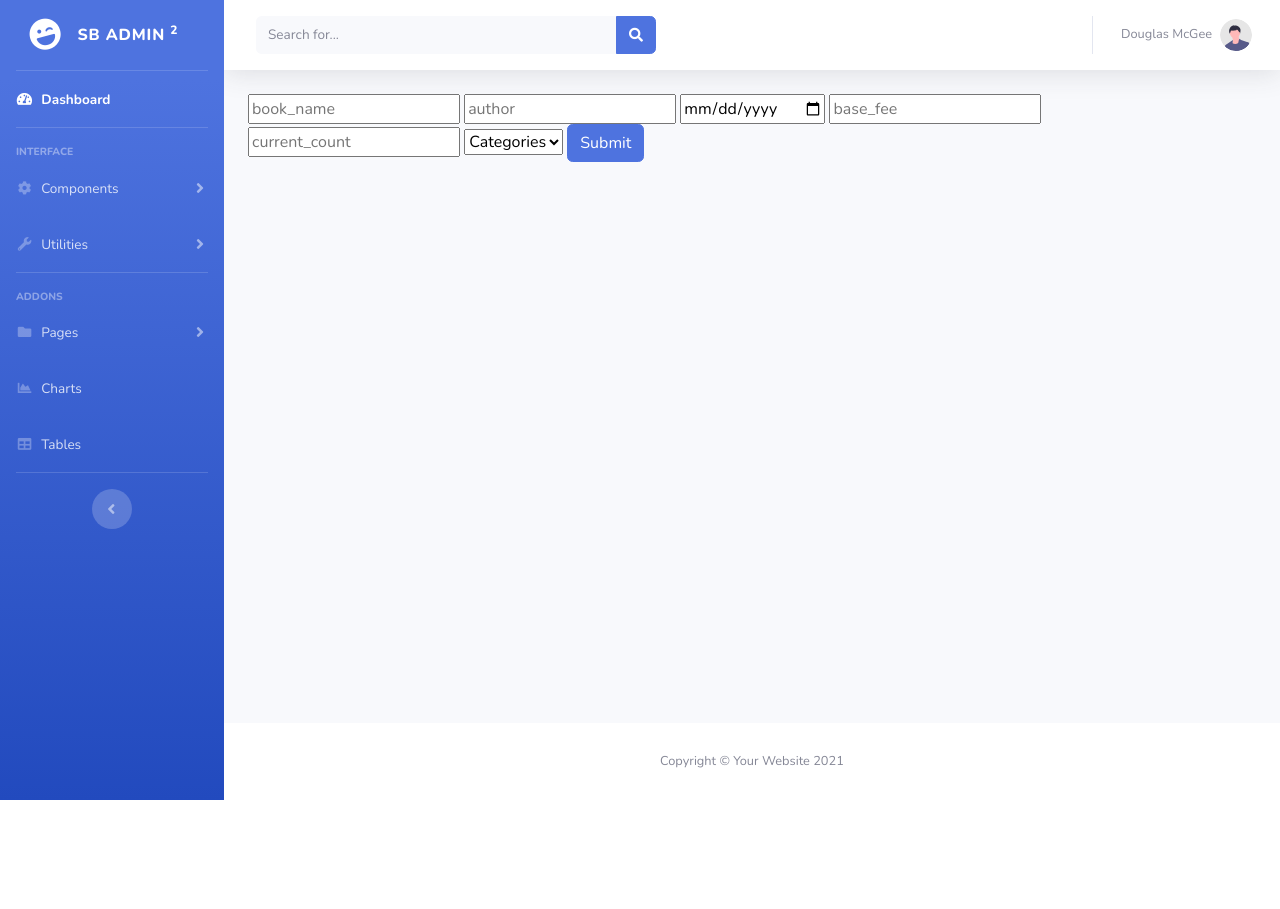
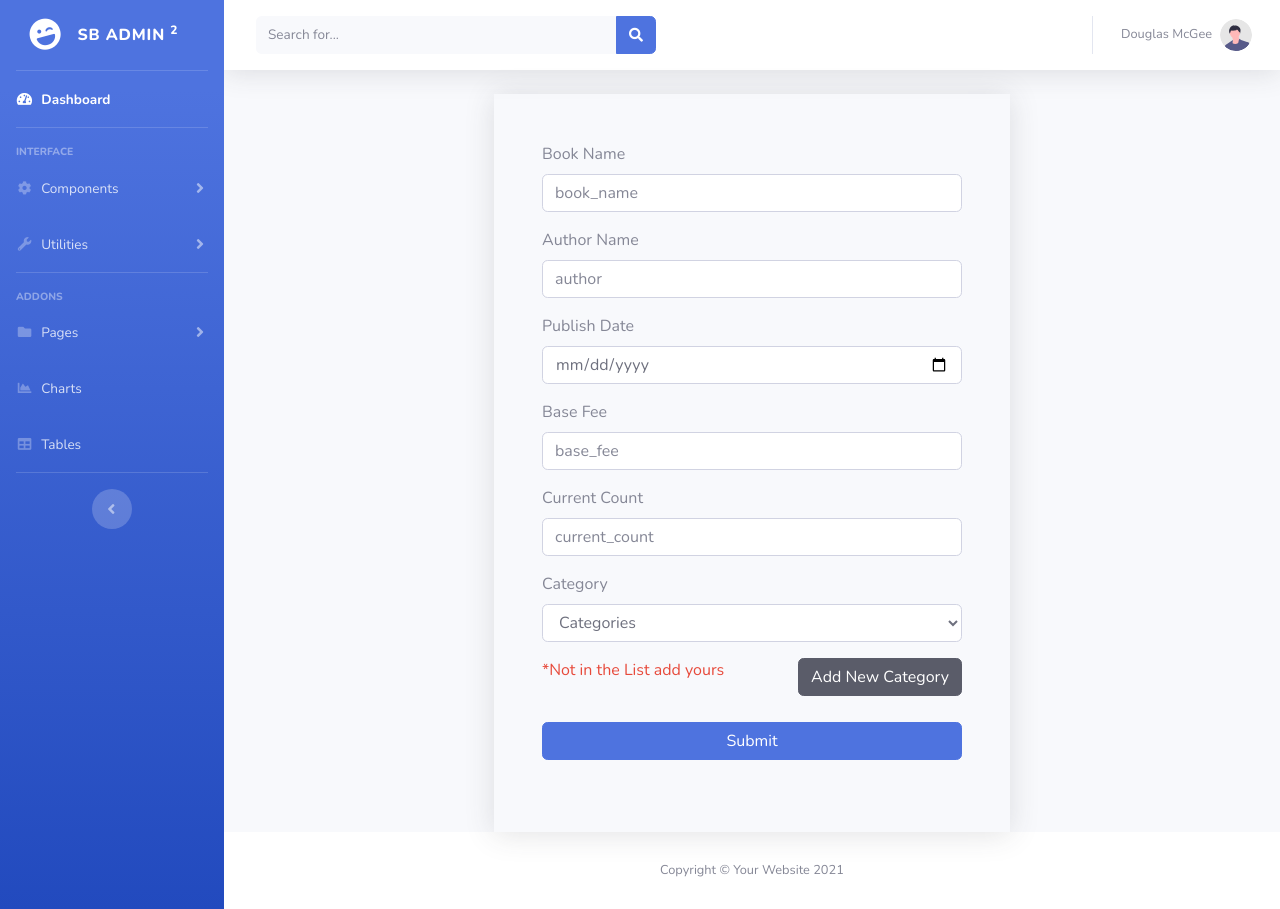
Before and after one commit to immortal-zeus/scaledesk_repo, a Django app: page /bookcreate in a window 1280 px wide. Before the commit the page ends 800 px from the top, so only its background shows below. Run offline with Django 3.2, Linux system fonts and the light colour scheme; some libraries are stand-ins or nearby versions.

Commit message:
Updated bookcreate and book category page

```diff
--- a/scale/suser/templates/suser/bookcreate.html
+++ b/scale/suser/templates/suser/bookcreate.html
@@ -1,6 +1,10 @@
 {% extends 'suser/index.html' %}
+{% load static %}
 {% block content %}
-    <form action = "{% url 'create' %} " method="post">
+  <!-- Custom stylesheet for Book Create-->
+<link href="{% static 'suser/css/bookcreate.css' %}" rel="stylesheet">
+
+    <!-- <form action = "{% url 'create' %} " method="post">
         {% csrf_token %}
         <input type="text" name="book_name" placeholder="book_name">
         <input type="text" name="author" placeholder="author">
@@ -14,6 +18,78 @@
         {% endfor %}
         </select>
         <input type="submit" class="btn btn-primary">
-    </form>
+    </form> -->
+   <div class="row d-flex align-items-center justify-content-center">
+       <div class="col-sm-12 col-md-6 shadow p-5">
+    <form action = "{% url 'create' %} " method="post">
+        {% csrf_token %}
+        <div class="form-group">
+          <label for="name">Book Name</label>
+          <input type="text" required=true name="book_name"  class="form-control" id="name" placeholder="book_name">
+        </div>
+        <div class="form-group">
+            <label for="author">Author Name</label>
+            <input type="text" required=true class="form-control" id="author" name="author" placeholder="author">
+        </div>
+        <div class="form-group">
+            <label for="date">Publish Date</label>
+            <input type="date" required=true name="publish_date" class="form-control" id="date" placeholder="publish date">
+        </div>
+        <div class="form-group">
+            <label for="fee">Base Fee</label>
+            <input type="number" required=true id="fee" class="form-control" name="base_fee" placeholder="base_fee">
+        </div>
+        <div class="form-group">
+            <label for="count">Current Count</label>
+            <input type="number" required=true class="form-control" id="count" name="current_count" placeholder="current_count">
+        </div>
+        <div class="form-group">
+            <label for="categories">Category</label>
+            <select name="categories" required=true id="categories" class="form-select form-select-lg form-control" aria-label="Default select example" style="width:100%;">
+                <option selected>Categories</option>
+                {% for c in categories %}
+                        <option value="{{c.Category}}">{{c.Category}} </option>
+                {% endfor %}
+            </select>
+            <p class="my-3 text-danger display-5">*Not in the List add yours
+                <a class="btn btn-dark float-right" type="button"  data-toggle="modal" data-target="#exampleModal">
+                    Add New Category
+                </a>
+            </p>
+        </div>
+
+        <button type="submit" class="btn btn-primary my-4" style="width:100%;">Submit</button>
+      </form>
+      </div>
+    </div>
+
+    <!--Modal for Book Category -->
+    <!-- Button trigger modal -->
+
+
+  <!-- Modal -->
+  <div class="modal fade" id="exampleModal" tabindex="-1" role="dialog" aria-labelledby="exampleModalLabel" aria-hidden="true">
+    <div class="modal-dialog" role="document">
+      <div class="modal-content">
+        <div class="modal-header">
+          <h5 class="modal-title" id="exampleModalLabel">Create New Category</h5>
+          <button type="button" class="close" data-dismiss="modal" aria-label="Close">
+            <span aria-hidden="true">&times;</span>
+          </button>
+        </div>
+        <div class="modal-body">
+            <form action = " {% url 'category' %}" method="post">
+                {% csrf_token %}
+               <div class="form-group">
+                    <label for="new_category"> Enter Category</label>
+                    <input type="text" class="form-control" id="new_category" name="category" placeholder="Category">
+                </div>
+                <button type="submit" class="btn btn-primary">Create</button>
+            </form>
+        </div>
+
+      </div>
+    </div>
+  </div>
 
 {% endblock %}
```
Also changed, not shown: scale/suser/templates/suser/bookdetail.html (+5 -5 lines), scale/suser/templates/suser/bookCategory.html (line endings or trailing spaces).
